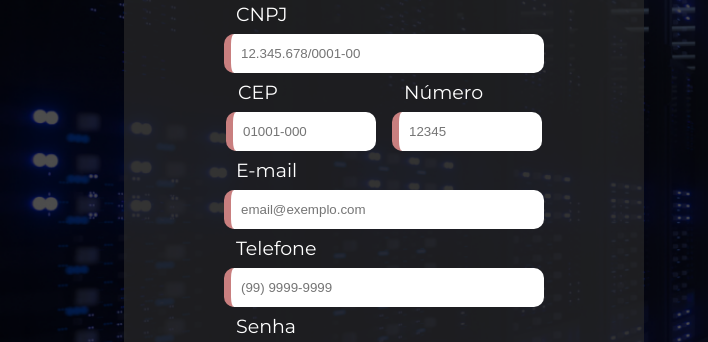
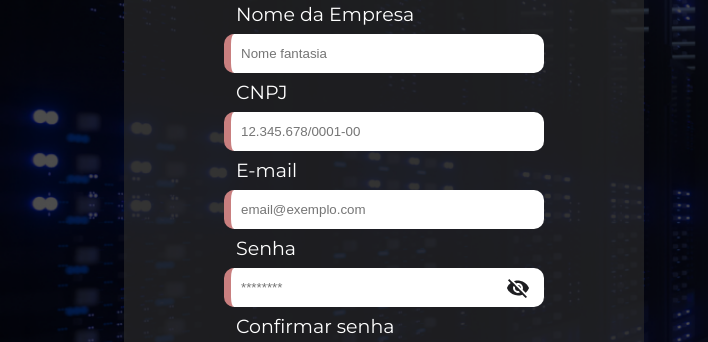
Before and after one commit to conecta-sptech/Projeto-Conecta, a website: page projeto/public/cadastro.html in a window 1280 px wide. Both pictures are taken after a click on the button "CADASTRAR". Shown: the part 201-543 px from the top of the page, 0-708 px from the left. Drawn offline with Linux system fonts and the light colour scheme.

Commit message:
Alteração formulário cadastro empresa

```diff
--- a/projeto/public/cadastro.html
+++ b/projeto/public/cadastro.html
@@ -29,17 +29,6 @@
                             placeholder="12.345.678/0001-00" maxlength="18">
                     </div>
 
-                    <div class="container-input-cep">
-                        <div class="container-input">
-                            <label for="inputCep">CEP</label>
-                            <input oninput="removerErroCampos()" onkeypress="mascararCep()" type="text" id="inputCep"
-                                placeholder="01001-000" maxlength="9">
-                        </div>
-                        <div class="container-input">
-                            <label for="inputNumero">Número</label>
-                            <input oninput="removerErroCampos()" type="number" id="inputNumero" placeholder="12345">
-                        </div>
-                    </div>
 
                     <div class="container-input">
                         <label for="inputEmail">E-mail</label>
@@ -47,11 +36,6 @@
                             placeholder="email@exemplo.com">
                     </div>
 
-                    <div class="container-input">
-                        <label for="inputTelefone">Telefone</label>
-                        <input oninput="removerErroCampos()" onkeypress="mascararTelefone()" type="text"
-                            id="inputTelefone" placeholder="(99) 9999-9999" maxlength="14">
-                    </div>
 
                     <div class="container-input">
                         <label for="inputSenha">Senha</label>
--- a/projeto/public/js/cadastro.js
+++ b/projeto/public/js/cadastro.js
@@ -1,18 +1,13 @@
 const inputNomeEmpresa = document.getElementById("inputNomeEmpresa");
 const inputCnpj = document.getElementById("inputCnpj");
-const inputCep = document.getElementById("inputCep");
-const inputNumero = document.getElementById("inputNumero");
 const inputEmail = document.getElementById("inputEmail");
-const inputTelefone = document.getElementById("inputTelefone");
 const inputSenha = document.getElementById("inputSenha");
 const inputConfirmarSenha = document.getElementById("inputConfirmarSenha");
 const submitBtn = document.getElementById("submitBtn");
 const eyeIcon = document.querySelectorAll(".eye-icon");
 
 const cnpjRegex = /^\d{2}\.\d{3}\.\d{3}\/\d{4}-\d{2}$/;
-const cepRegex = /^\d{5}-\d{3}$/;
 const emailRegex = /^[^\s@]+@[^\s@]+\.[^\s@]+$/;
-const telefoneRegex = /^(\+\d{1,3}\s?)?(\(\d{1,4}\)|\d{1,4})[\s.-]?\d{3,4}[\s.-]?\d{3,4}$/;
 
 function alternarVisibilidadeSenha() {
     if (inputSenha.type == "text" || inputConfirmarSenha.type == "text") {
@@ -32,36 +27,26 @@ function alternarVisibilidadeSenha() {
 
 function validarCampos() {
     const isCnpjValido = cnpjRegex.test(inputCnpj.value);
-    const isCepValido = cepRegex.test(inputCep.value);
     const isEmailValido = emailRegex.test(inputEmail.value);
-    const isTelefoneValido = telefoneRegex.test(inputTelefone.value);
 
     if (inputNomeEmpresa.value == "") inputNomeEmpresa.classList.add("error");
     if (!isCnpjValido) inputCnpj.classList.add("error");
-    if (!isCepValido) inputCep.classList.add("error");
-    if (inputNumero.value == "") inputNumero.classList.add("error");
     if (!isEmailValido) inputEmail.classList.add("error");
-    if (!isTelefoneValido) inputTelefone.classList.add("error");
     if (inputSenha.value == "" || inputSenha.value.length < 8) inputSenha.classList.add("error");
     if (inputConfirmarSenha.value == "" || inputConfirmarSenha.value != inputSenha.value) inputConfirmarSenha.classList.add("error");
 
-    if (inputNomeEmpresa.value != "" && isCnpjValido && isCepValido && inputNumero.value != "" && isEmailValido && isTelefoneValido && inputConfirmarSenha.value == inputSenha.value && inputSenha.value.length > 0) {
+    if (inputNomeEmpresa.value != "" && isCnpjValido && isEmailValido && inputConfirmarSenha.value == inputSenha.value && inputSenha.value.length > 0) {
         //Enviar formulário
     }
 }
 
 function removerErroCampos() {
     const isCnpjValido = cnpjRegex.test(inputCnpj.value);
-    const isCepValido = cepRegex.test(inputCep.value);
     const isEmailValido = emailRegex.test(inputEmail.value);
-    const isTelefoneValido = telefoneRegex.test(inputTelefone.value);
 
     if (inputNomeEmpresa.value != "") inputNomeEmpresa.classList.remove("error");
     if (isCnpjValido) inputCnpj.classList.remove("error");
-    if (isCepValido) inputCep.classList.remove("error");
-    if (inputNumero.value != "") inputNumero.classList.remove("error");
     if (isEmailValido) inputEmail.classList.remove("error");
-    if (isTelefoneValido) inputTelefone.classList.remove("error");
     if (inputSenha.value != "" && inputSenha.value.length > 8) inputSenha.classList.remove("error");
     if (inputConfirmarSenha.value == inputSenha.value && inputSenha.value.length > 0) inputConfirmarSenha.classList.remove("error");
 }
@@ -78,23 +63,6 @@ function mascararCnpj() {
     }
 }
 
-function mascararCep() {
-    const inputLength = inputCep.value.length;
-    if (inputLength == 5) inputCep.value += "-";
-}
-
-function mascararTelefone() {
-    const inputLength = inputTelefone.value.length;
-
-    if (inputLength == 0) {
-        inputTelefone.value += "(";
-    } else if (inputLength == 3) {
-        inputTelefone.value += ") ";
-    } else if (inputLength == 9) {
-        inputTelefone.value += "-";
-    }
-}
-
 function enviarClicandoEnter(e) {
     if (e.key == "Enter") {
         if (document.activeElement != submitBtn) {
```
